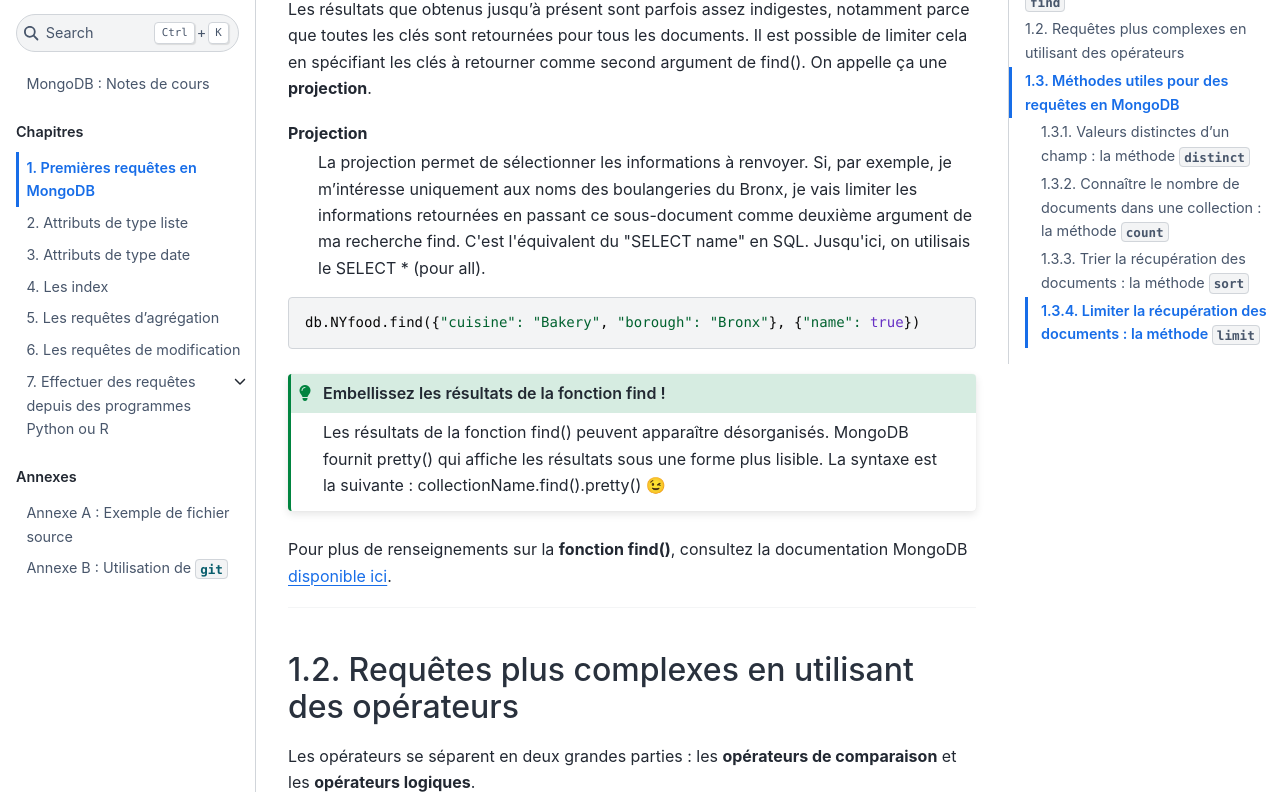
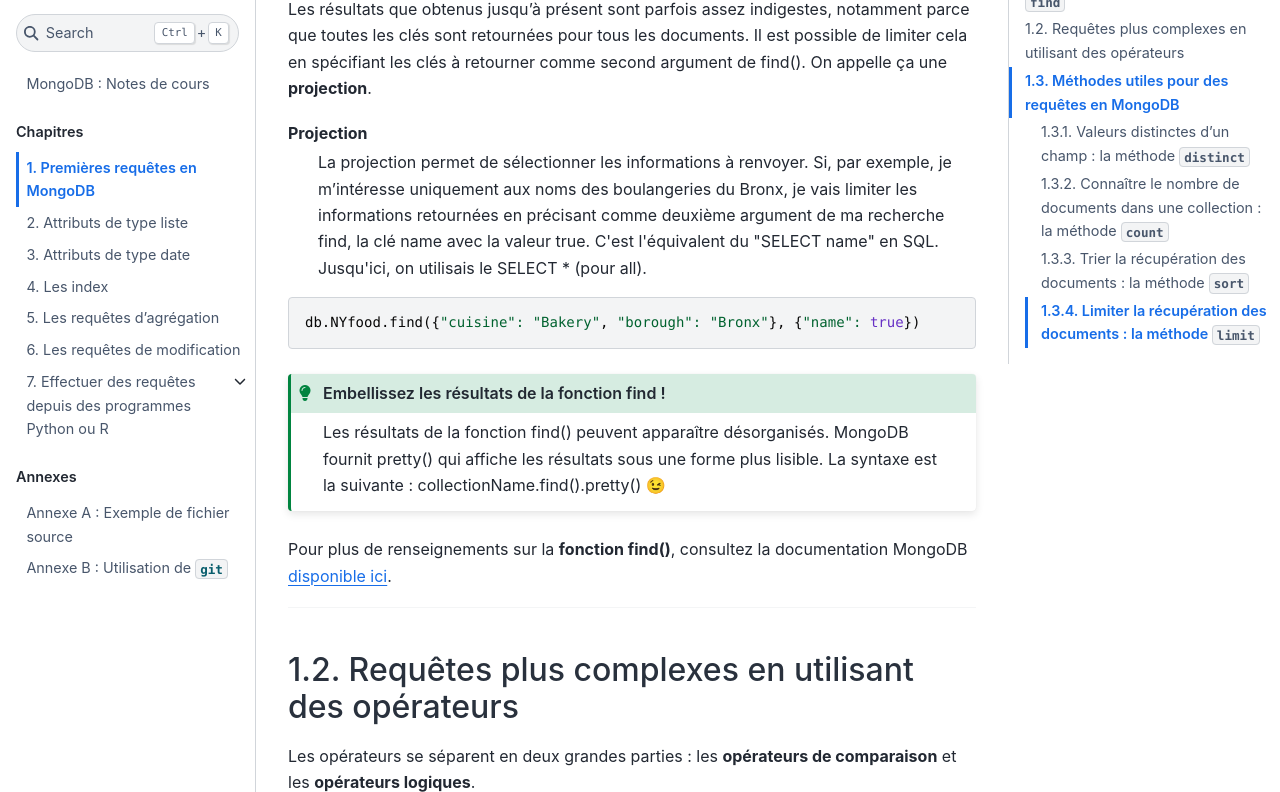
Before and after one commit to rtavenar/mongo_book, a Jupyter Book: the page built from content/01_find.md, in a window 1280 px wide and 900 px high, scrolled down 2206 px, cut to the strip 108-900 px from the top of the window. Built offline with Jupyter Book 1.0.4 settings and Sphinx 7.4.7 and the Sphinx Book theme 1.1.4, drawn with Linux system fonts in a browser that asks for light colours.

Commit message:
Update 01_find.md

````diff
--- a/content/01_find.md
+++ b/content/01_find.md
@@ -101,7 +101,7 @@
 
 <dl>
   <dt>Projection</dt>
-  <dd>La projection permet de sélectionner les informations à renvoyer. Si, par exemple, je m’intéresse uniquement aux noms des boulangeries du Bronx, je vais     limiter les informations retournées en passant ce sous-document comme deuxième argument de ma recherche find. C'est l'équivalent du "SELECT name" en SQL. Jusqu'ici, on utilisais le SELECT * (pour all).</dd>
+  <dd>La projection permet de sélectionner les informations à renvoyer. Si, par exemple, je m’intéresse uniquement aux noms des boulangeries du Bronx, je vais     limiter les informations retournées en précisant comme deuxième argument de ma recherche find, la clé name avec la valeur true. C'est l'équivalent du "SELECT name" en SQL. Jusqu'ici, on utilisais le SELECT * (pour all).</dd>
 </dl>
 
 ```javascript
````
